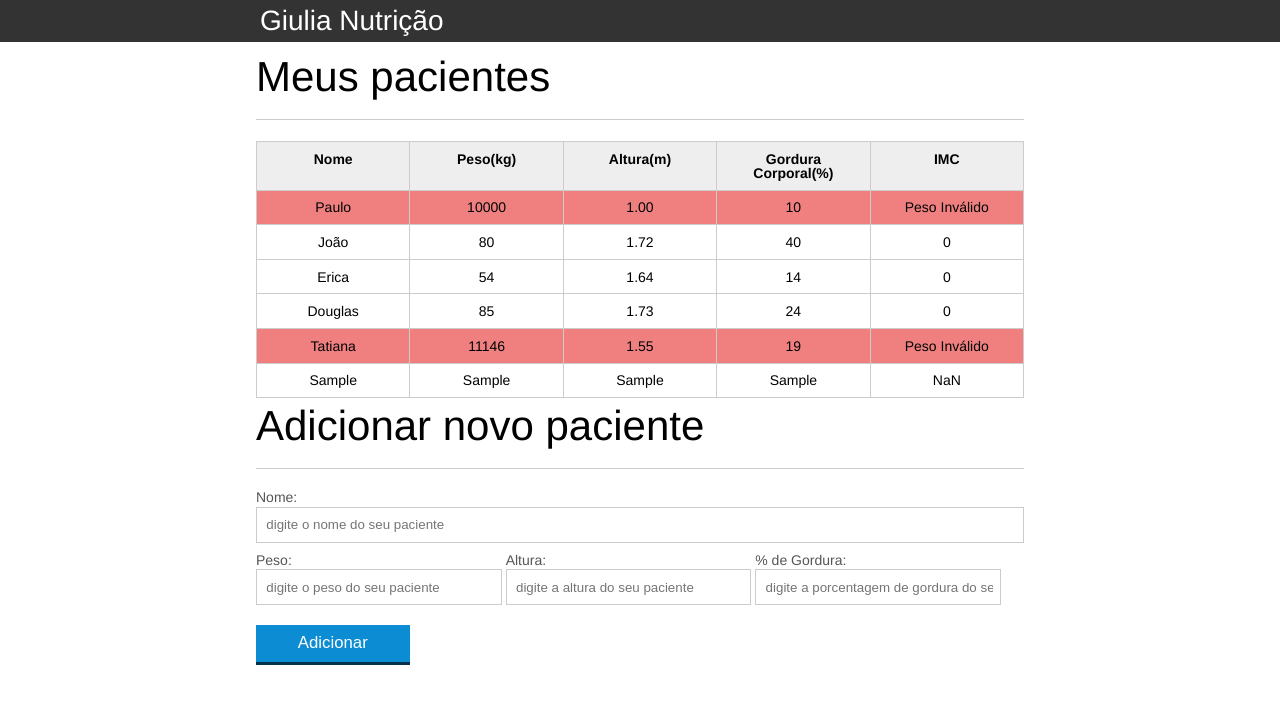
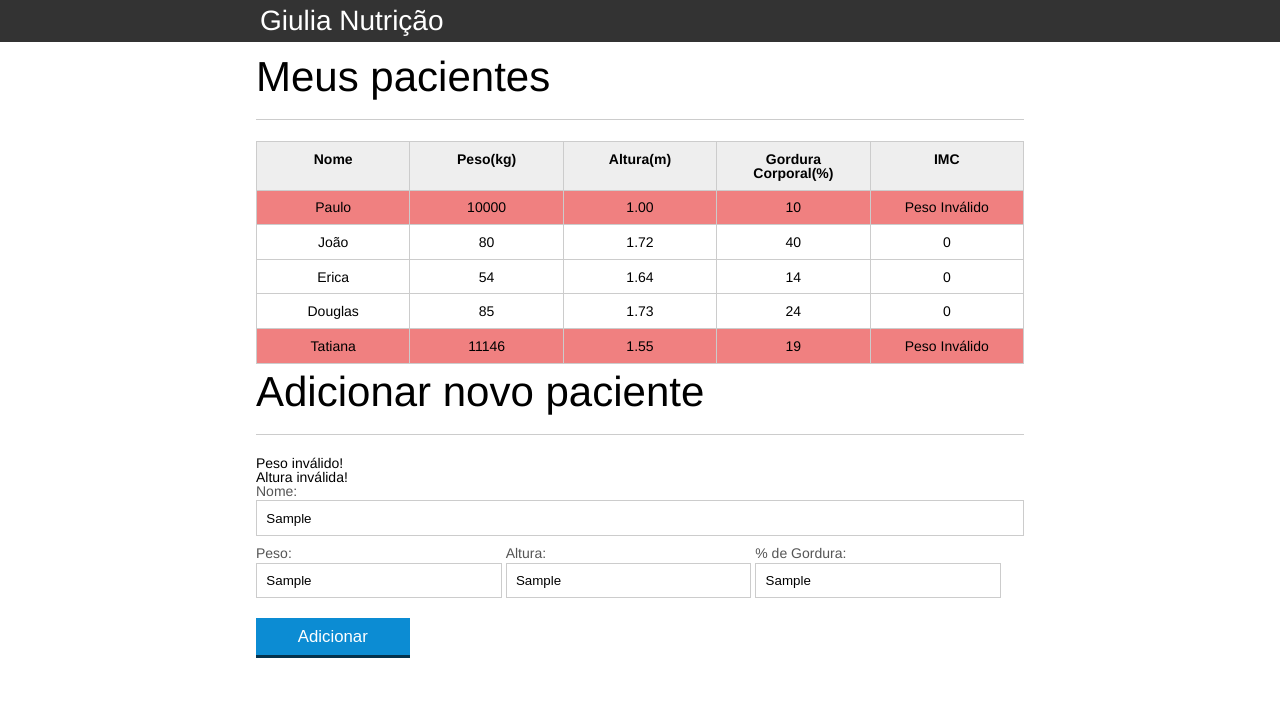
Before and after one commit to GiuSoares/introducao-javascript, a plain HTML site: page index.html in a window 1280 px wide. Both pictures are taken after typing "Sample", "Sample", "Sample", "Sample" into the empty fields and a click on the button "Adicionar". Drawn offline with Linux system fonts and the light colour scheme.

Commit message:
Add exibeMensagensDeErro function

```diff
--- a/css/index.css
+++ b/css/index.css
@@ -135,4 +135,3 @@ button[disabled=disabled], button:disabled {
 
 .paciente-invalido{
 	 background-color: lightcoral;
-}
--- a/index.html
+++ b/index.html
@@ -75,6 +75,7 @@
 
 		<section class="container">
 			<h2 id="titulo-form">Adicionar novo paciente</h2>
+			<ul id="mensagem-erro"></ul>
 			<form id="form-adiciona">
 				<div class="">
 					<label for="nome">Nome:</label>
@@ -97,8 +98,8 @@
 			</form>
 		</section>
 
+		<script src="js/form.js"></script>
 		<script src="js/calcula-imc.js"></script>
-		<script src="js/form.js"></script>
 
 	</body>
 </html>
--- a/js/calcula-imc.js
+++ b/js/calcula-imc.js
@@ -1,11 +1,7 @@
 var titulo = document.querySelector(".titulo");
 titulo.textContent = "Giulia Nutrição" // manipulando o título via JS
-//alert("Giulia é muito gata!"); //alertinha da massa
-console.log(titulo);
-
 
 var pacientes = document.querySelectorAll(".paciente");
-console.log(pacientes)
 
 for(var i= 0; i < pacientes.length; i++){
     var paciente = pacientes[i];
@@ -33,25 +29,22 @@ for(var i= 0; i < pacientes.length; i++){
     }
 }
 
-titulo.addEventListener("click",function(){
-    console.log("Olá, eu fui clicado!");
-});
 
-
-function validaPeso(peso){
-  if (peso>=0 && peso<100){
-    return true;
-  }else{
-    return false;
+function validaPeso(peso) {
+  if (peso > 0 && peso < 1000) {
+      return true;
+  } else {
+      return false;
   }
 }
 
 
-function validaAltura(altura){
-  if (altura>0 && altura < 3.00){
+function validaAltura(altura) {
+  if (altura > 0 && altura <= 3.00) {
     return true;
+
   }else{
-    return false;
+      return false;
   }
 }
 
--- a/js/form.js
+++ b/js/form.js
@@ -7,8 +7,10 @@ botaoAdicionar.addEventListener("click", function(event){
     var paciente = obtemPacienteDoFormulario(form);
     var pacienteTr = montaTr(paciente);
 
-    if (!validaPaciente(paciente)){
-        alert("Paciente invalido");
+    var erros = validaPaciente(paciente);
+
+    if (erros.length>0){
+        exibeMensagensDeErro(erros);
         return;
     }
 
@@ -19,6 +21,16 @@ botaoAdicionar.addEventListener("click", function(event){
 
 });
 
+function exibeMensagensDeErro(erros){
+    var ul = document.querySelector("#mensagem-erro");
+    erros.forEach(function(erro) {
+        var li = document.createElement("li");
+        li.textContent=erro;
+        ul.appendChild(li);
+        console.log(li.textContent);
+    });
+
+}
 
 function obtemPacienteDoFormulario(form){
 
@@ -56,10 +68,14 @@ function montaTd(conteudo, classe){
     return td;
 }
 
+
 function validaPaciente(paciente){
-    if(validaPeso(paciente.peso)){
-        return "";
-    }else{
-        return "Peso inválido";
+    var erros = [];
+    if(!validaPeso(paciente.peso)){
+        erros.push("Peso inválido!");
     }
+    if(!validaAltura(paciente.altura)){
+        erros.push("Altura inválida!");
+    }
+    return erros;
 }
```
